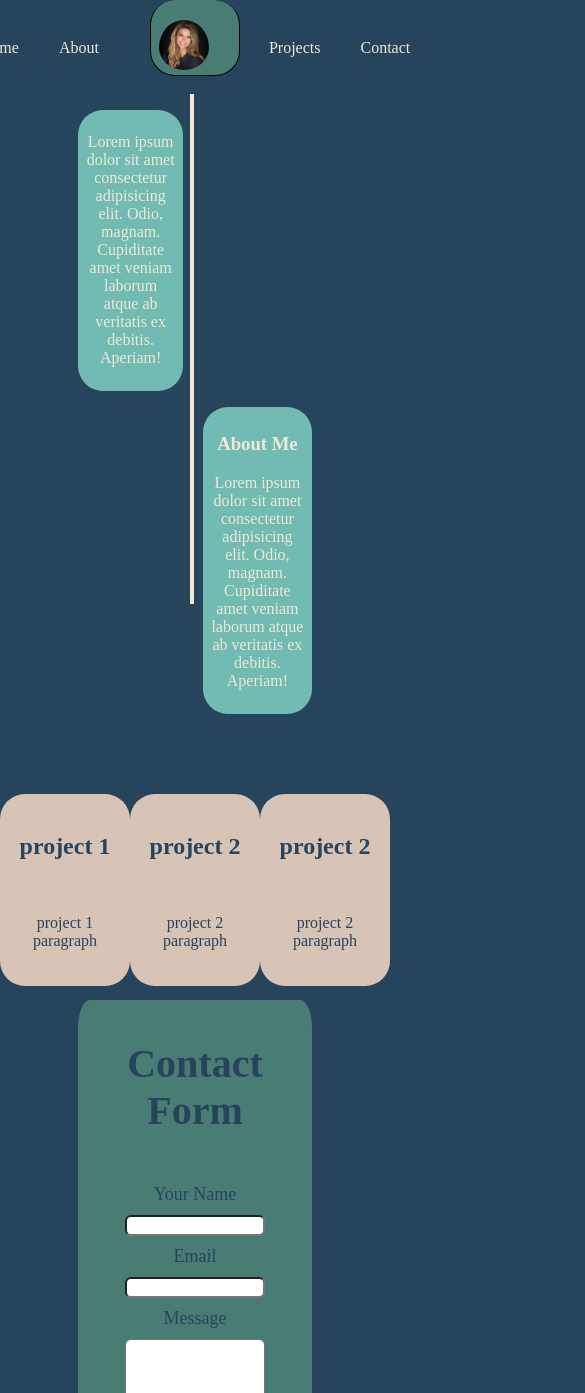
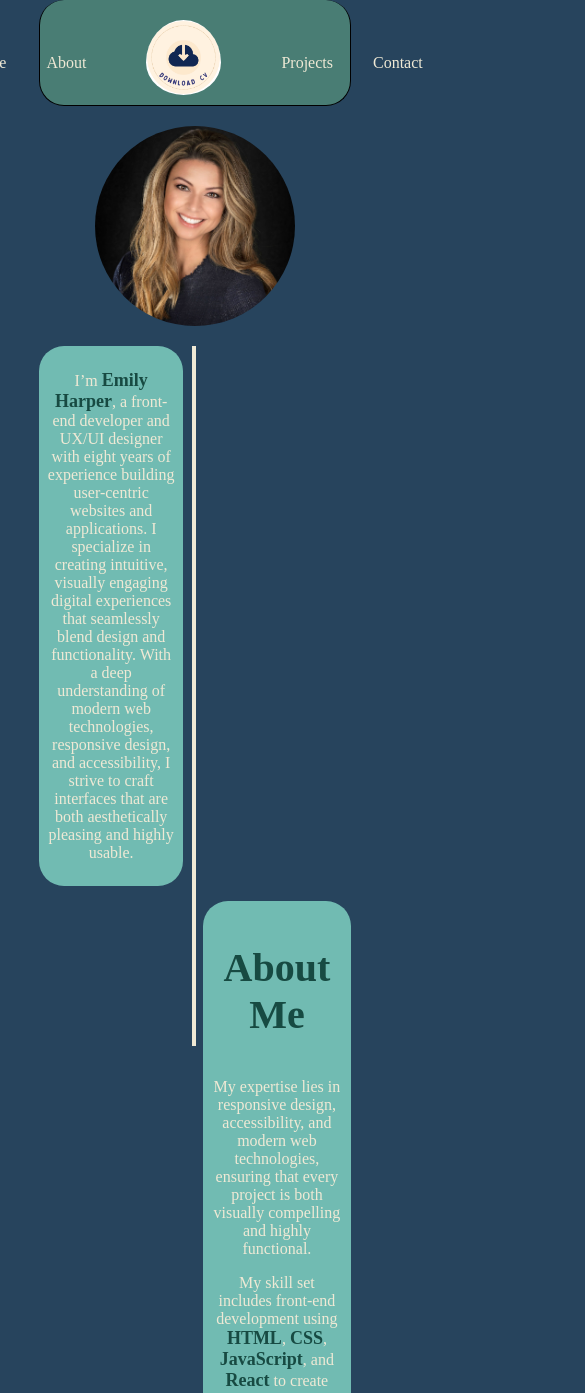
Before and after one commit to BinuBims/TKH_foundation_assignment, a plain HTML site: page index.html in a window 390 px wide. Shown: the top 1393 px of the page, 585 px wide, since content can reach past the window. Drawn offline with Linux system fonts and the light colour scheme.

Commit message:
final but want to work on responsiveness (media queries)

```diff
--- a/index.html
+++ b/index.html
@@ -10,55 +10,55 @@
     <header>
         <nav class="navbar">
                 <ul class="left-items">
-                    <li><a href="#">Home</a></li>
-                    <li><a href="#">About</a></li>
+                    <li><a href="#main">Home</a></li>
+                    <li><a href="#about-me">About</a></li>
                 </ul>
-                <img class="headshot" src="headshot.jpg" alt="Profile pic">
+                <button><img class="headshot" src="cv_button.png" alt="Profile pic"></button>
                 <ul class="right-items">
-                    <li><a href="#">Projects</a></li>
-                    <li><a href="#">Contact</a></li>
+                    <li><a href="#projects">Projects</a></li>
+                    <li><a href="#contact-me">Contact</a></li>
                 </ul>
         </nav>
     </header>
-    <main>
-        <img>
+    <main id="main">
+        <img class="main-headshot" src="headshot.jpg" alt="body-profile-pic">
         <div class="vl"></div>
         <section class="self-desc">
             <P>
-              Lorem ipsum dolor sit amet consectetur adipisicing elit. Odio, magnam.
-              Cupiditate amet veniam laborum atque ab veritatis ex debitis. Aperiam!
+                I’m <strong>Emily Harper</strong>, a front-end developer and UX/UI designer with eight years of experience building user-centric websites and applications. I specialize in creating intuitive, visually engaging digital experiences that seamlessly blend design and functionality. With a deep understanding of modern web technologies, responsive design, and accessibility, I strive to craft interfaces that are both aesthetically pleasing and highly usable.
             </P>
         </section>
-        <section class="about-me">
+        <section class="about-me" id="about-me">
             <h3>About Me</h3>
             <P>
-                Lorem ipsum dolor sit amet consectetur adipisicing elit. Odio, magnam.
-                Cupiditate amet veniam laborum atque ab veritatis ex debitis. Aperiam!
+                My expertise lies in responsive design, accessibility, and modern web technologies, ensuring that every project is both visually compelling and highly functional.
             </P>
-
+            <p>
+                My skill set includes front-end development using <strong>HTML</strong>, <strong>CSS</strong>, <strong>JavaScript</strong>, and <strong>React</strong> to create responsive and interactive web applications. I have a strong background in <strong>UX/UI design</strong>, including wireframing, prototyping, and user research, ensuring intuitive and visually appealing experiences. Accessibility and inclusive design are central to my approach, ensuring that digital products are usable by everyone.
+            </p>
         </section>
     </main>
-    <section class="projects">
+    <section class="projects" id="projects">
         <section>
-            <h2>project 1</h2>
-            <img>
-            <p>project 1 paragraph</p>
+            <h2>Social Networking Site</h2>
+            <a href="https://git-scm.com/downloads/win"><img src="site-ecommerce.jpg" alt="project-1"></img></a>
+            <p>Design a social networking site that focuses on connecting people with similar interests or hobbies. The site could allow users to create profiles, post content, and join groups. You could also consider incorporating features like a newsfeed, chat, and recommendations for users to connect with others.</p>
         </section>
         <section>
-            <h2>project 2</h2>
-            <img>
-            <p>project 2 paragraph</p>
+            <h2>E-commerce Website</h2>
+            <a href="https://git-scm.com/downloads/win"><img src="social site.png" alt="project-1"></img></a>
+            <p> Design an e-commerce website that sells products of your choice. The site should include a search function, product pages, a shopping cart, and a checkout process. You could also consider adding features like user reviews, recommended products, and a loyalty program.</p>
         </section>
         <section>
-            <h2>project 2</h2>
-            <img>
-            <p>project 2 paragraph</p>
+            <h2>Education App</h2>
+            <a href="https://git-scm.com/downloads/win"><img src="education.jpg" alt="project-1"></img></a>
+            <p>Create an education app that allows users to learn new skills or information. The app could offer courses, quizzes, and other learning materials. You could also consider adding features like progress tracking, social sharing, and personalized recommendations.</p>
         </section>
     </section>
     <section>
-        <div class="div-container">
+        <div class="div-container" id="contact-me">
             <form>
-                <h3>Contact Form</h3>
+                <h3>Contact Me</h3>
                 <label for="name">Your Name</label>
                 <input id="name" type="text">
                 <label for="email">Email</label>
@@ -67,7 +67,7 @@
                 <textarea id="message" rows="10" cols="10" name="message">
                 </textarea>
                 <!-- <input class="btn" type="submit" value="SEND"> -->
-                 <button class="btn">SUBMIT</button>
+                <button class="btn">SUBMIT</button>
             </form>
         </div>
     </section>
--- a/styles.css
+++ b/styles.css
@@ -13,8 +13,8 @@ body{
     border-right: 1px solid black; /* Add right border */
     border-bottom: 1px solid black; /* Add bottom border */
     border-left: 1px solid black;
-    margin-right: 150px;
-    margin-left: 150px;
+    margin-right: 10%;
+    margin-left: 10%;
     border-radius: 25px;
     background-color:#497D74;
 
@@ -40,12 +40,31 @@ ul{
     display:flex;
     align-items: center;
     border-radius:50%;
-    width: 50px;
-    height:50px;
+    width: 75px;
+    height:75px;
     padding-left: 40px;
     padding-right: 40px;
-    padding-bottom: 5px;
+    padding-bottom: 10px;
 
+
+}
+
+.navbar > button {
+    padding: 0;
+    border: none;
+    background: none;
+    cursor: pointer;
+}
+
+.main-headshot{
+    align-items: center;
+    width:200px;
+    display:block;
+    margin-left:auto;
+    margin-right:auto;
+    margin-top: 20px;
+    border-radius:50%;
+    margin-bottom: 20px;
 }
 
 li > a{
@@ -65,16 +84,16 @@ li > a{
 
 .vl {
     border-left: 4px solid #EFE9D5;
-    height: 510px;
+    height: 700px;
     position: absolute;
-    left: 49.5%;
+    left: 50%;
     margin-left: -3px;
     top: 2;
   }
 
 .self-desc{
     margin-right:53%;
-    margin-left:20%;
+    margin-left:10%;
     margin-top:4%;
     background-color:#71BBB2;
     padding:2%;
@@ -84,12 +103,24 @@ li > a{
 
 }
 
+strong{
+    color:#174a42;
+    font-size: 18px;
+}
+
+.about-me > h3 {
+    color:#174a42;
+    font-size: 40px;
+
+}
+
 .about-me{
     margin-left:52%;
-    margin-right:20%;
+    margin-right:10%;
     margin-top:4%;
     background-color:#71BBB2;
     padding:2%;
+    padding-top: 3px;
     border-radius: 25px;
     text-align: center;
     color:#EFE9D5;
@@ -97,26 +128,43 @@ li > a{
 }
 
 .projects{
-    margin-top:80px;
+    margin-top:5%;
     display:flex;
     justify-content: space-evenly;
 
 }
 
 .projects > section{
+    display:flex;
+    flex-direction: column;
     background-color:#D8C4B6;
-    padding:5%;
+    padding:20px;
     border-radius: 25px;
     text-align: center;
     color:#27445D;
+    margin: 50px;
+    align-items: center;
 
 }
+
+.projects p{
+    color:#049f8d;
+
+}
+
+.projects img{
+    width:300px;
+    height:150px;
+    border-radius: 25px;
+}
+
+
 
 .div-container{
     background-color: #497D74;
     margin-left: 20%;
     margin-right:20%;
-    margin-bottom: 20%;
+    margin-bottom: 10%;
     border-radius: 5%;
     color: #27445D;
 }
@@ -126,7 +174,7 @@ form{
     display:flex;
     flex-direction: column;
     gap:10px;
-    margin-top: 6%;
+    margin-top: 15%;
     margin-left: 20%;
     margin-right: 20%;
     justify-content: center;
@@ -149,8 +197,8 @@ form >h3{
     padding:5px;
     font-size: 15px;
     font-weight: bold;
-    background-color:#D8C4B6;
+    background-color:#27445D;
     border-radius: 6px;
-    color: #27445D
+    color:#D8C4B6;
 
 }
```
Also changed, not shown: cv_button.png (added), education.jpg (added), site-ecommerce.jpg (added), social site.png (added).
